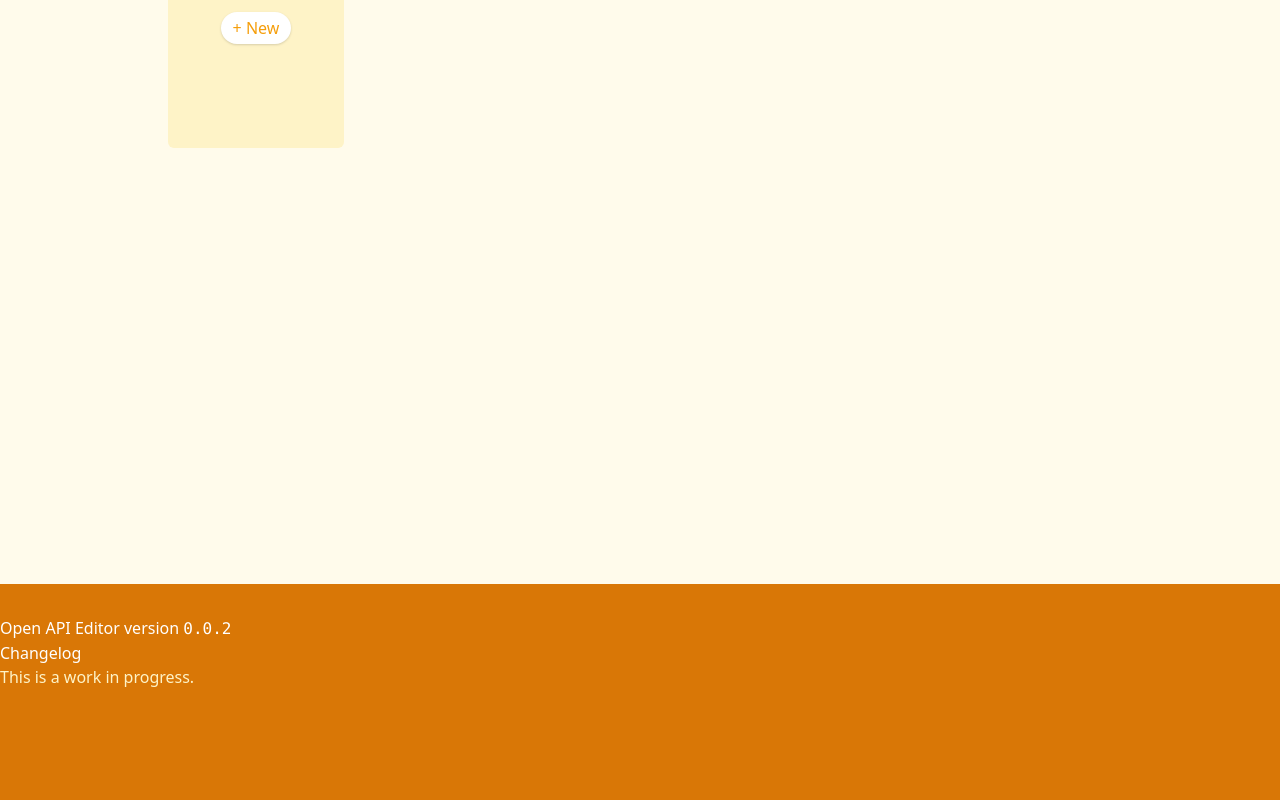
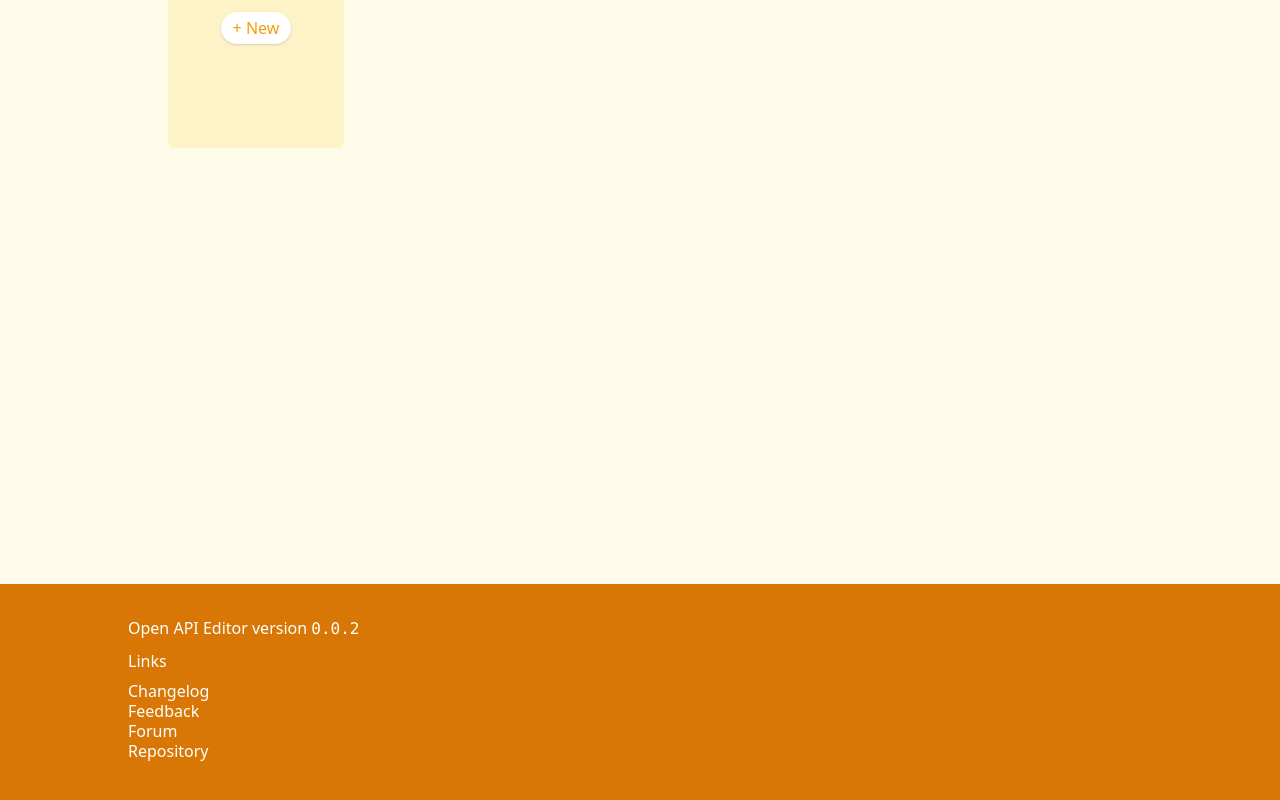
Before and after one commit to t-eckert/open-api-editor, a React (Create React App) app in the folder site/: page / in a window 1280 px wide. Shown: the part 216-1016 px from the top of the page. Built offline with nearby package versions, Linux system fonts and the light colour scheme.

Commit message:
Clean up the Footer

```diff
--- a/site/src/components/Footer.tsx
+++ b/site/src/components/Footer.tsx
@@ -2,18 +2,49 @@ import { Link } from "react-router-dom"
 
 const Footer = () => {
   return (
-    <footer className="h-96 bg-yellow-600">
-      <section className="mx-auto pt-8 container grid grid-cols-3">
-        <div className="font-medium text-white">
-          <p>
+    <footer className="h-96 bg-yellow-600 mx-auto pt-8">
+      <div className="mx-auto max-w-5xl text-white">
+        <p className="mb-2 font-medium">
           Open API Editor version <code>0.0.2</code>
         </p>
-          <Link to="/changelog">Changelog</Link>
-          <p className="text-yellow-100">This is a work in progress.</p>
+        <section className="grid grid-cols-3 gap-4">
+          <div>
+            <h2 className="font-medium mb-2">Links</h2>
+            <ul className="leading-tight">
+              <li>
+                <Link className="hover:underline" to="/changelog">
+                  Changelog
+                </Link>
+              </li>
+              <li>
+                <Link className="hover:underline" to="/feedback">
+                  Feedback
+                </Link>
+              </li>
+              <li className="hover:underline">
+                <a
+                  href="https://github.com/t-eckert/open-api-editor/discussions"
+                  target="_blank"
+                  rel="noreferrer"
+                >
+                  Forum
+                </a>
+              </li>
+              <li className="hover:underline">
+                <a
+                  href="https://github.com/t-eckert/open-api-editor"
+                  target="_blank"
+                  rel="noreferrer"
+                >
+                  Repository
+                </a>
+              </li>
+            </ul>
           </div>
           <div></div>
           <div></div>
         </section>
+      </div>
     </footer>
   )
 }
```
Lines whose indentation alone changed are shown as unchanged.
